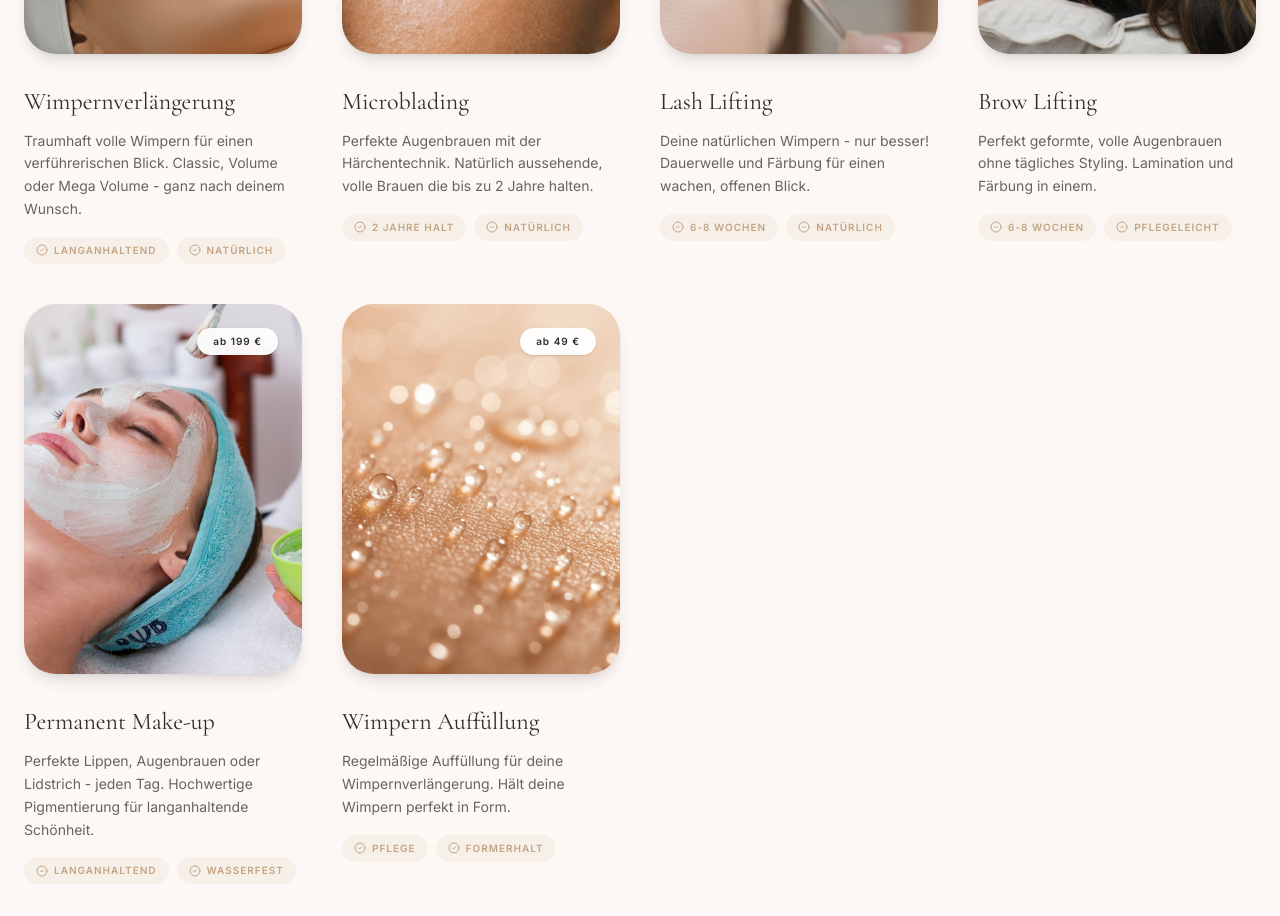
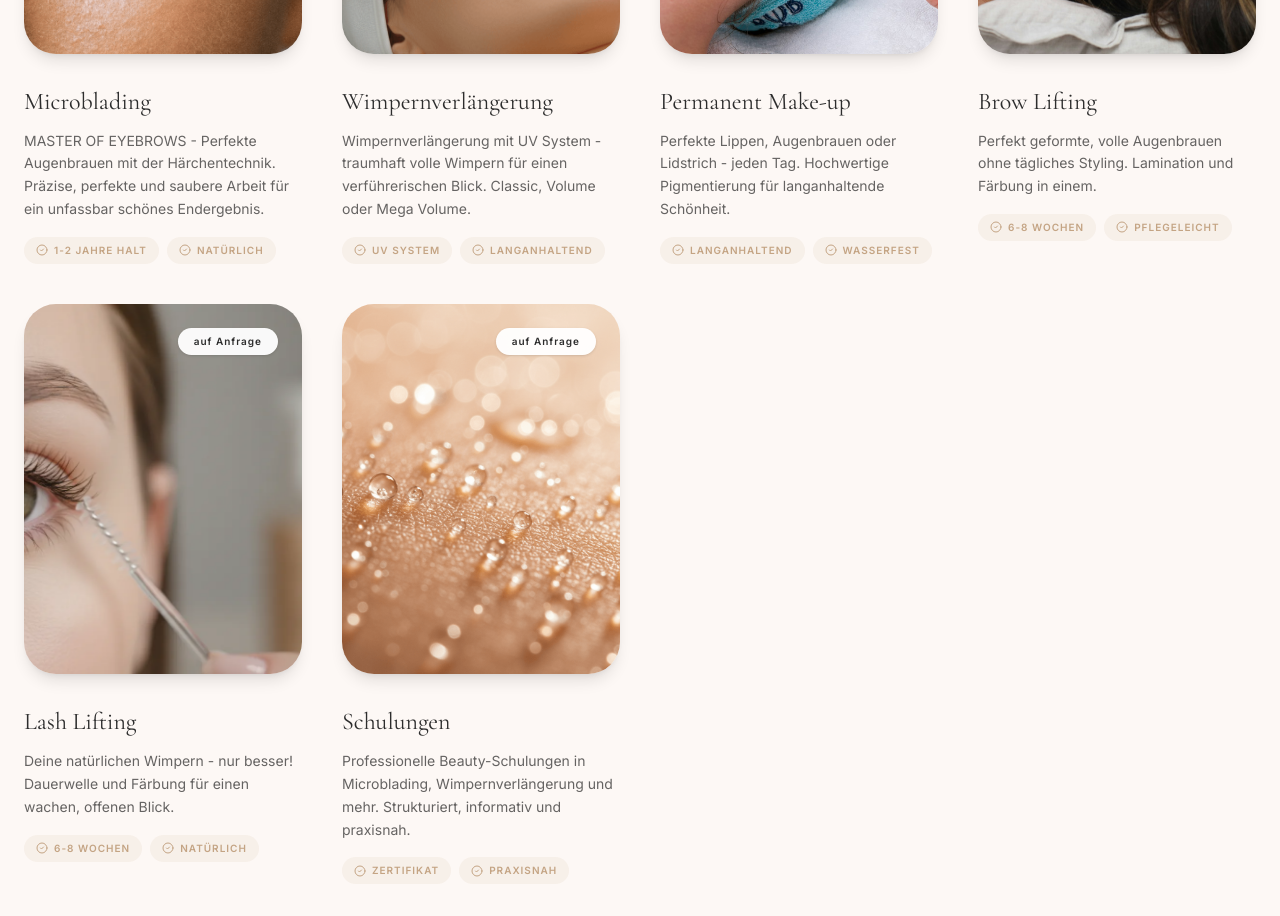
Before and after one commit to yaschroth/beautybyerona.com, a React (Vite) app: page / in a window 1280 px wide. Shown: the part 1840-2756 px from the top of the page. Built offline with nearby package versions, Linux system fonts and the light colour scheme.

Commit message:
Update copy with real data from Instagram, Google reviews, and website

```diff
--- a/src/config.ts
+++ b/src/config.ts
@@ -7,9 +7,9 @@ export const config = {
   // ============================================
   business: {
     name: "Beauty by Erona",
-    tagline: "Deine Schönheit. Unsere Leidenschaft.",
-    motto: "Natürliche Schönheit, perfekt betont.",
-    description: "Dein professionelles Beauty-Studio in Heilbronn. Wimpernverlängerung, Microblading, Lash- & Browlifting und Permanent Make-up - von zertifizierten Beauty-Expertinnen.",
+    tagline: "MASTER OF EYEBROWS",
+    motto: "Microblading · Permanent Make-up · Schulungen · Wimpernverlängerung",
+    description: "Dein Kosmetikstudio in Heilbronn. Microblading, Permanent Make-up, Wimpernverlängerung mit UV System, Brow & Lash Lifting - und professionelle Schulungen.",
     foundingYear: 2019,
     yearsExperience: 6,
     yearsInCenter: 5,
@@ -41,7 +41,7 @@ export const config = {
   social: {
     instagram: "https://www.instagram.com/beautybyerona/",
     facebook: "https://www.facebook.com/p/Beauty-by-Erona-100063568809376/",
-    tiktok: "",
+    tiktok: "https://www.tiktok.com/@lashesby_e.b",
   },
 
   // ============================================
@@ -66,8 +66,8 @@ export const config = {
   // GOOGLE REVIEWS
   // ============================================
   reviews: {
-    rating: 5.0,
-    count: "50+",
+    rating: 4.9,
+    count: "186",
     googleReviewLink: "https://www.google.com/maps/place/Beauty+by+Erona",
   },
 
@@ -79,15 +79,15 @@ export const config = {
     fullName: "Erona & Merita",
     image: "/beauty/face.jpg",
     bio: [
-      "Willkommen bei Beauty by Erona! Mit jahrelanger Erfahrung und viel Feingefühl sorgen wir für Ergebnisse, die überzeugen - individuell, hochwertig und modern.",
-      "Unser Team besteht aus zertifizierten Beauty-Expertinnen, die mit höchsten Hygiene- und Qualitätsstandards arbeiten.",
-      "Im Mittelpunkt steht eine präzise, typgerechte Umsetzung mit Fokus auf Qualität und Zufriedenheit. Wir begleiten dich auf deinem Weg zu natürlicher Schönheit.",
+      "Willkommen bei Beauty by Erona - MASTER OF EYEBROWS! Wir sind spezialisiert auf Microblading, Permanent Make-up, Wimpernverlängerung mit UV System und Brow & Lash Lifting.",
+      "Unser Studio ist sauber, hell und wunderschön dekoriert. Wir arbeiten mit höchsten Hygiene- und Qualitätsstandards - deshalb kommen Kundinnen sogar über 150 km zu uns.",
+      "Neben Behandlungen bieten wir auch professionelle Schulungen an. Folge uns auf Instagram @beautybyerona und TikTok @lashesby_e.b für unsere neuesten Arbeiten!",
     ],
     certifications: [
-      { label: "Zertifizierte Lash Artistin", icon: "award" },
+      { label: "Master of Eyebrows", icon: "award" },
       { label: "Microblading Expertin", icon: "star" },
-      { label: "Hygiene Garantie", icon: "shield" },
-      { label: "Schulungen & Workshops", icon: "check" },
+      { label: "Professionelle Schulungen", icon: "check" },
+      { label: "4.9 ★ bei 186 Bewertungen", icon: "shield" },
     ],
   },
 
@@ -96,32 +96,32 @@ export const config = {
   // ============================================
   testimonials: [
     {
-      name: "Laura M.",
+      name: "Google Rezension",
       rating: 5,
-      text: "Die besten Wimpern die ich je hatte! Erona hat ein unglaubliches Gespür für den perfekten Look. Komme immer wieder gerne!",
-      service: "Wimpernverlängerung",
-      date: "vor 1 Woche",
+      text: "Ein unfassbar schönes Endergebnis! Die Arbeit an meinen Augenbrauen war präzise, perfekt und sauber. Das Team ist sehr freundlich und entgegenkommend.",
+      service: "Microblading",
+      date: "Google Bewertung",
     },
     {
-      name: "Sarah K.",
+      name: "Google Rezension",
       rating: 5,
-      text: "Mein Microblading sieht so natürlich aus! Ich wache jeden Morgen mit perfekten Augenbrauen auf. Absolute Empfehlung!",
-      service: "Microblading",
-      date: "vor 2 Wochen",
+      text: "Das Studio ist sehr sauber, hell, wunderschön dekoriert und riecht frisch. Es gibt auch Parkplätze. Die Schulungen sind strukturiert und informativ - absolute Empfehlung!",
+      service: "Schulung",
+      date: "Google Bewertung",
     },
     {
-      name: "Anna T.",
+      name: "Google Rezension",
       rating: 5,
-      text: "Das Browlifting hat meine Augenbrauen komplett verwandelt. Super professionell und das Ergebnis ist einfach wow!",
-      service: "Brow Lifting",
-      date: "vor 3 Wochen",
+      text: "Ich fahre über 150 km hierher und es lohnt sich jedes Mal! Die Qualität der Behandlungen ist hervorragend und das Team ist super professionell.",
+      service: "Wimpernverlängerung",
+      date: "Google Bewertung",
     },
     {
-      name: "Jessica H.",
+      name: "Google Rezension",
       rating: 5,
-      text: "Ich liebe mein neues Permanent Make-up! Erona und Merita sind echte Künstlerinnen. Die Beratung war super ausführlich.",
+      text: "Exzellenter Kundenservice und eine unterstützende Atmosphäre. Die Ergebnisse meiner Beauty-Behandlung sind von höchster Qualität. Komme immer wieder!",
       service: "Permanent Make-up",
-      date: "vor 1 Monat",
+      date: "Google Bewertung",
     },
   ],
 
@@ -130,46 +130,46 @@ export const config = {
   // ============================================
   services: [
     {
-      title: "Wimpernverlängerung",
-      description: "Traumhaft volle Wimpern für einen verführerischen Blick. Classic, Volume oder Mega Volume - ganz nach deinem Wunsch.",
-      price: "ab 89 €",
-      image: "/beauty/wimpern.png",
-      benefits: ["Langanhaltend", "Natürlich"],
+      title: "Microblading",
+      description: "MASTER OF EYEBROWS - Perfekte Augenbrauen mit der Härchentechnik. Präzise, perfekte und saubere Arbeit für ein unfassbar schönes Endergebnis.",
+      price: "auf Anfrage",
+      image: "/beauty/eyebrow-after.png",
+      benefits: ["1-2 Jahre Halt", "Natürlich"],
     },
     {
-      title: "Microblading",
-      description: "Perfekte Augenbrauen mit der Härchentechnik. Natürlich aussehende, volle Brauen die bis zu 2 Jahre halten.",
-      price: "ab 249 €",
-      image: "/beauty/eyebrow-after.png",
-      benefits: ["2 Jahre Halt", "Natürlich"],
+      title: "Wimpernverlängerung",
+      description: "Wimpernverlängerung mit UV System - traumhaft volle Wimpern für einen verführerischen Blick. Classic, Volume oder Mega Volume.",
+      price: "auf Anfrage",
+      image: "/beauty/wimpern.png",
+      benefits: ["UV System", "Langanhaltend"],
+    },
+    {
+      title: "Permanent Make-up",
+      description: "Perfekte Lippen, Augenbrauen oder Lidstrich - jeden Tag. Hochwertige Pigmentierung für langanhaltende Schönheit.",
+      price: "auf Anfrage",
+      image: "/beauty/face.jpg",
+      benefits: ["Langanhaltend", "Wasserfest"],
+    },
+    {
+      title: "Brow Lifting",
+      description: "Perfekt geformte, volle Augenbrauen ohne tägliches Styling. Lamination und Färbung in einem.",
+      price: "auf Anfrage",
+      image: "/beauty/face2.jpg",
+      benefits: ["6-8 Wochen", "Pflegeleicht"],
     },
     {
       title: "Lash Lifting",
       description: "Deine natürlichen Wimpern - nur besser! Dauerwelle und Färbung für einen wachen, offenen Blick.",
-      price: "ab 49 €",
+      price: "auf Anfrage",
       image: "/beauty/wimpern (2).webp",
       benefits: ["6-8 Wochen", "Natürlich"],
     },
     {
-      title: "Brow Lifting",
-      description: "Perfekt geformte, volle Augenbrauen ohne tägliches Styling. Lamination und Färbung in einem.",
-      price: "ab 45 €",
-      image: "/beauty/face2.jpg",
-      benefits: ["6-8 Wochen", "Pflegeleicht"],
-    },
-    {
-      title: "Permanent Make-up",
-      description: "Perfekte Lippen, Augenbrauen oder Lidstrich - jeden Tag. Hochwertige Pigmentierung für langanhaltende Schönheit.",
-      price: "ab 199 €",
-      image: "/beauty/face.jpg",
-      benefits: ["Langanhaltend", "Wasserfest"],
-    },
-    {
-      title: "Wimpern Auffüllung",
-      description: "Regelmäßige Auffüllung für deine Wimpernverlängerung. Hält deine Wimpern perfekt in Form.",
-      price: "ab 49 €",
+      title: "Schulungen",
+      description: "Professionelle Beauty-Schulungen in Microblading, Wimpernverlängerung und mehr. Strukturiert, informativ und praxisnah.",
+      price: "auf Anfrage",
       image: "/beauty/Generated Image January 05, 2026 - 2_18PM (2).png",
-      benefits: ["Pflege", "Formerhalt"],
+      benefits: ["Zertifikat", "Praxisnah"],
     },
   ],
 
@@ -177,9 +177,9 @@ export const config = {
   // SCHULUNGEN (Training Section)
   // ============================================
   schulungen: {
-    headline: "Starte dein eigenes Beauty-Business!",
-    description: "Erfülle dir den Traum vom eigenen Beauty-Business! In unseren professionellen Schulungen lernst du alles, was du brauchst, um als Beauty-Profi erfolgreich durchzustarten – praxisnah, individuell und mit Zertifikat.",
-    subtext: "Ob Anfängerin oder Fortgeschrittene – wir begleiten dich auf deinem Weg in die Selbstständigkeit und zeigen dir, wie du mit deinem Talent Kunden begeisterst.",
+    headline: "Professionelle Beauty-Schulungen",
+    description: "Unsere Schulungen sind strukturiert und informativ - das bestätigen unsere Teilnehmerinnen! Lerne von den Master of Eyebrows und starte dein eigenes Beauty-Business.",
+    subtext: "Ob Anfängerin oder Fortgeschrittene – wir begleiten dich auf deinem Weg in die Selbstständigkeit. Praxisnah, individuell und mit Zertifikat.",
     courses: [
       {
         title: "Wimpernverlängerung",
@@ -221,36 +221,33 @@ export const config = {
   // ============================================
   pricing: [
     {
-      category: "Wimpernverlängerung",
+      category: "Microblading & Permanent Make-up",
       items: [
-        { name: "Classic Wimpern (90 Min)", price: "89 €" },
-        { name: "Volume Wimpern 2D-3D (120 Min)", price: "109 €" },
-        { name: "Mega Volume 4D-6D (150 Min)", price: "129 €" },
-        { name: "Auffüllung Classic (60 Min)", price: "49 €" },
-        { name: "Auffüllung Volume (75 Min)", price: "59 €" },
-        { name: "Wimpern Entfernung", price: "15 €" },
+        { name: "Microblading Augenbrauen", price: "auf Anfrage" },
+        { name: "Powder Brows / Ombré", price: "auf Anfrage" },
+        { name: "Permanent Lidstrich", price: "auf Anfrage" },
+        { name: "Permanent Lippen", price: "auf Anfrage" },
+        { name: "Nacharbeit", price: "auf Anfrage" },
       ],
     },
     {
-      category: "Microblading & PMU",
+      category: "Wimpernverlängerung (UV System)",
       items: [
-        { name: "Microblading Augenbrauen", price: "249 €" },
-        { name: "Powder Brows / Ombré", price: "279 €" },
-        { name: "Kombi Brows", price: "299 €" },
-        { name: "Permanent Lidstrich", price: "199 €" },
-        { name: "Permanent Lippen", price: "349 €" },
-        { name: "Nacharbeit (4-6 Wochen)", price: "49 €" },
+        { name: "Classic Wimpern", price: "auf Anfrage" },
+        { name: "Volume Wimpern 2D-3D", price: "auf Anfrage" },
+        { name: "Mega Volume 4D-6D", price: "auf Anfrage" },
+        { name: "Auffüllung", price: "auf Anfrage" },
+        { name: "Wimpern Entfernung", price: "auf Anfrage" },
       ],
     },
     {
-      category: "Lash & Brow Lifting",
+      category: "Brow & Lash Lifting",
       items: [
-        { name: "Lash Lifting inkl. Färbung", price: "49 €" },
-        { name: "Brow Lifting inkl. Färbung", price: "45 €" },
-        { name: "Lash & Brow Lifting Kombi", price: "79 €" },
-        { name: "Wimpern Färbung", price: "15 €" },
-        { name: "Augenbrauen Färbung", price: "12 €" },
-        { name: "Augenbrauen Zupfen", price: "10 €" },
+        { name: "Lash Lifting inkl. Färbung", price: "auf Anfrage" },
+        { name: "Brow Lifting inkl. Färbung", price: "auf Anfrage" },
+        { name: "Lash & Brow Lifting Kombi", price: "auf Anfrage" },
+        { name: "Wimpern Färbung", price: "auf Anfrage" },
+        { name: "Augenbrauen Färbung", price: "auf Anfrage" },
       ],
     },
   ],
@@ -289,28 +286,28 @@ export const config = {
   // HYGIENE SECTION
   // ============================================
   hygiene: {
-    headline: "Qualität, Hygiene & Expertise",
-    description: "Bei Beauty by Erona setzen wir auf höchste Hygienestandards und professionelle Qualität. Unser Team ist zertifiziert und arbeitet mit modernsten Materialien und Techniken.",
+    headline: "Sauber, hell & wunderschön",
+    description: "Unser Studio ist sehr sauber, hell, wunderschön dekoriert und riecht frisch. Wir bieten exzellenten Kundenservice in einer unterstützenden Atmosphäre - deshalb kommen Kundinnen sogar über 150 km zu uns.",
     features: [
       {
         icon: "shield",
-        title: "Zertifizierte Expertinnen",
-        description: "Erona und Merita sind zertifizierte Beauty-Expertinnen mit jahrelanger Erfahrung.",
+        title: "4.9 Sterne Bewertung",
+        description: "186 Google-Bewertungen bestätigen unsere Qualität und Professionalität.",
       },
       {
         icon: "star",
-        title: "Premium Materialien",
-        description: "Wir verwenden nur hochwertige, hautfreundliche Produkte und Pigmente.",
+        title: "Master of Eyebrows",
+        description: "Präzise, perfekte und saubere Arbeit für unfassbar schöne Endergebnisse.",
       },
       {
         icon: "award",
-        title: "800+ Kundinnen",
-        description: "Zufriedene Kundinnen vertrauen auf unsere Expertise und Präzision.",
+        title: "Kundinnen aus ganz Deutschland",
+        description: "Manche Kundinnen fahren über 150 km zu uns - es lohnt sich jedes Mal!",
       },
       {
         icon: "check",
-        title: "Sterilisierte Werkzeuge",
-        description: "Alle Instrumente werden nach jeder Kundin gründlich sterilisiert.",
+        title: "Parkplätze vorhanden",
+        description: "Bequeme Anfahrt mit eigenem Parkplatz direkt am Studio.",
       },
     ],
   },
```
Also changed, not shown: 3 other files (tests, documents, lock files or other folders).
